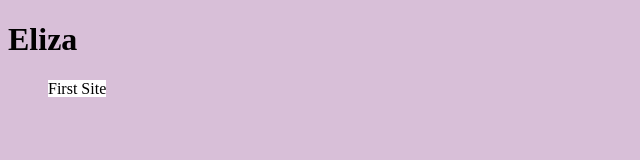
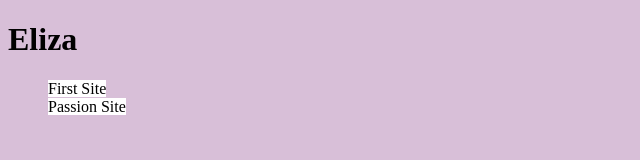
Before and after one commit to elizadarnell/class-site, a plain HTML site: page index.html in a window 1280 px wide. Shown: the whole page, without its empty margins (0-640 px from the left). Drawn offline with Linux system fonts and the light colour scheme.

Commit message:
linking passion site

```diff
--- a/index.html
+++ b/index.html
@@ -8,6 +8,7 @@
   <h1>Eliza</h1>
   <ul>
     <li><a href="first-site/index.html"> First Site</a></li>
+    <li><a href="passion/index.html"> Passion Site</a></li>
   </ul>
 </body>
 </html>
```
